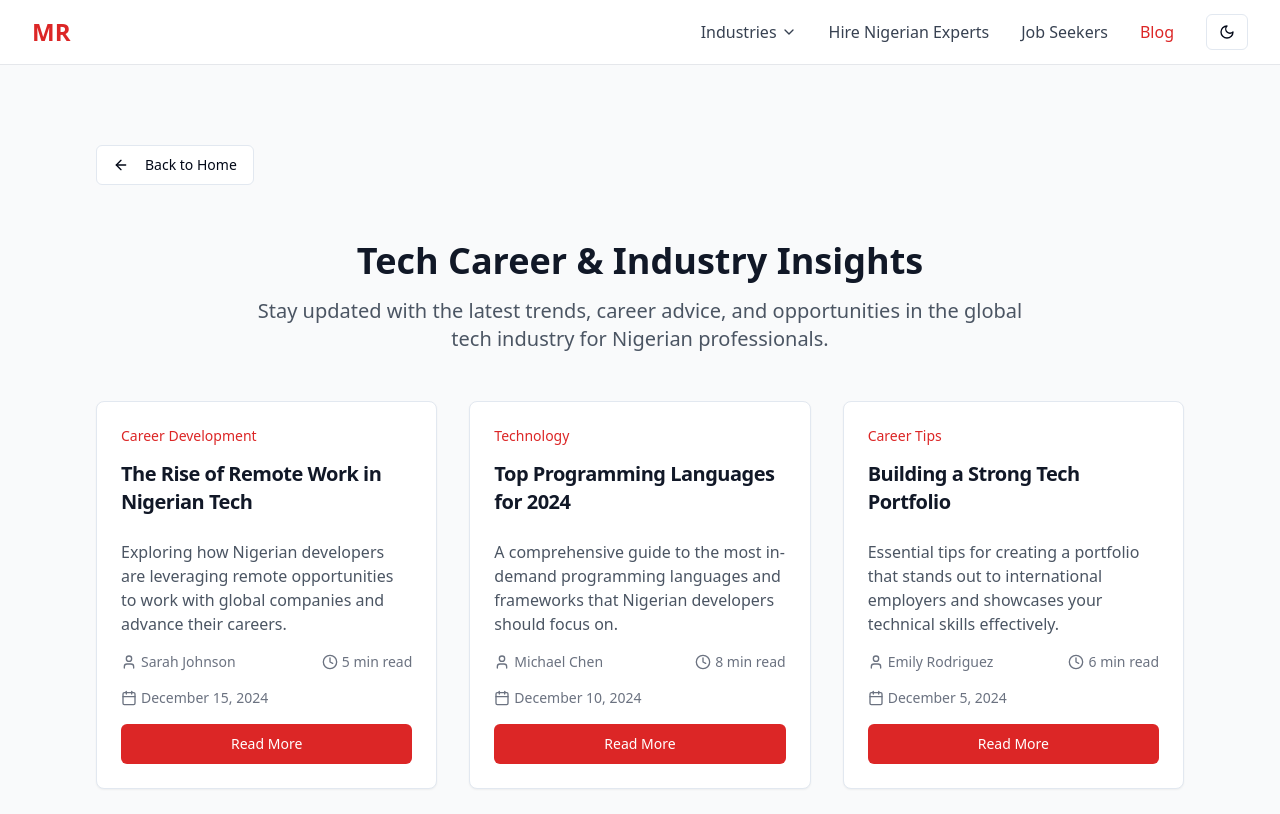
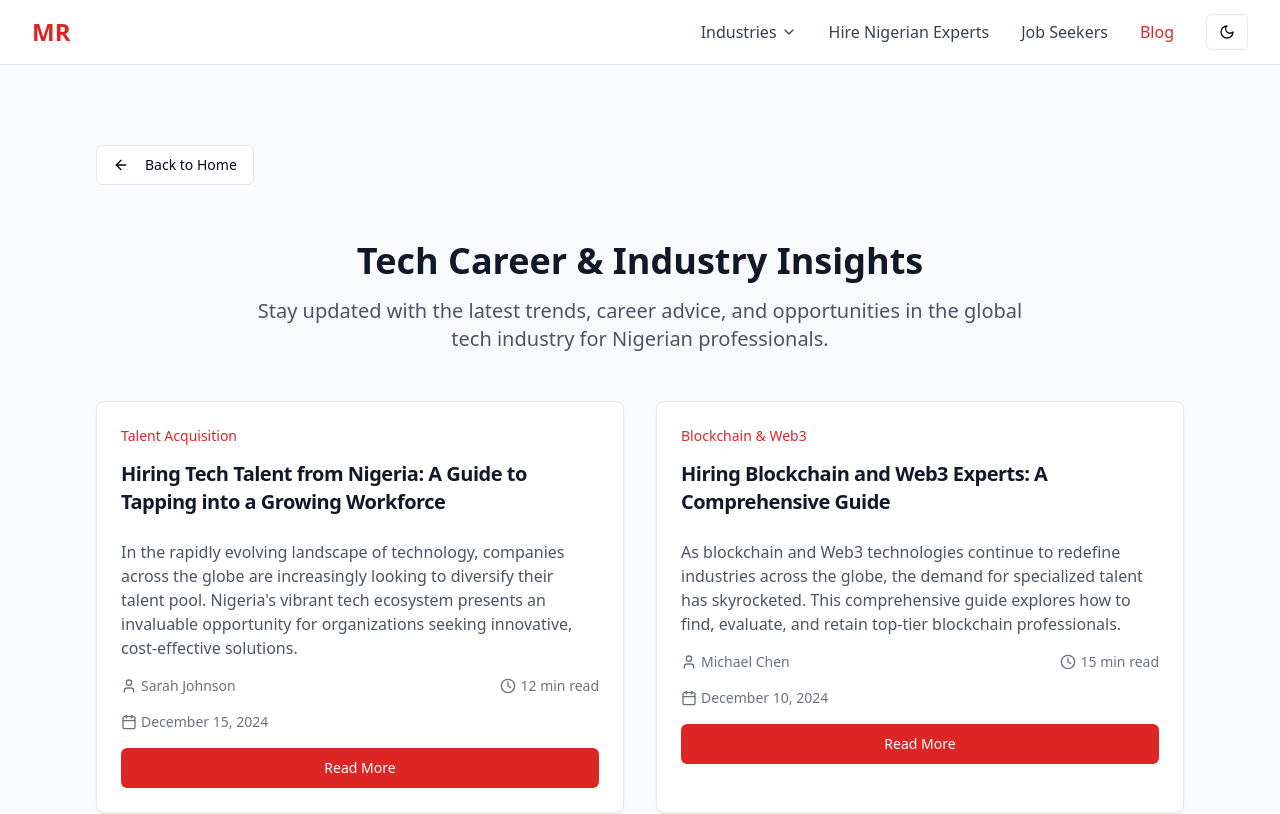
Before and after one commit to Acepro-ai/nigerian-tech-hive, a React (Vite) app: page /blog in a window 1280 px wide. Shown: the top 814 px of the page. Built offline with nearby package versions, Linux system fonts and the light colour scheme.

Commit message:
Update blog placeholders
Update the content of the blog placeholders with the provided text.

```diff
--- a/src/pages/Blog.tsx
+++ b/src/pages/Blog.tsx
@@ -9,30 +9,39 @@ const Blog = () => {
   const blogPosts = [
     {
       id: 1,
-      title: "The Rise of Remote Work in Nigerian Tech",
-      excerpt: "Exploring how Nigerian developers are leveraging remote opportunities to work with global companies and advance their careers.",
+      title: "Hiring Tech Talent from Nigeria: A Guide to Tapping into a Growing Workforce",
+      excerpt: "In the rapidly evolving landscape of technology, companies across the globe are increasingly looking to diversify their talent pool. Nigeria's vibrant tech ecosystem presents an invaluable opportunity for organizations seeking innovative, cost-effective solutions.",
       author: "Sarah Johnson",
       date: "December 15, 2024",
-      readTime: "5 min read",
-      category: "Career Development"
+      readTime: "12 min read",
+      category: "Talent Acquisition"
     },
     {
       id: 2,
-      title: "Top Programming Languages for 2024",
-      excerpt: "A comprehensive guide to the most in-demand programming languages and frameworks that Nigerian developers should focus on.",
+      title: "Hiring Blockchain and Web3 Experts: A Comprehensive Guide",
+      excerpt: "As blockchain and Web3 technologies continue to redefine industries across the globe, the demand for specialized talent has skyrocketed. This comprehensive guide explores how to find, evaluate, and retain top-tier blockchain professionals.",
       author: "Michael Chen",
       date: "December 10, 2024",
-      readTime: "8 min read",
-      category: "Technology"
+      readTime: "15 min read",
+      category: "Blockchain & Web3"
     },
     {
       id: 3,
-      title: "Building a Strong Tech Portfolio",
-      excerpt: "Essential tips for creating a portfolio that stands out to international employers and showcases your technical skills effectively.",
+      title: "The Potentials of the C# Programming Language",
+      excerpt: "C# has evolved from a simple, object-oriented language into a powerful tool capable of handling a wide range of applications. Discover why C# continues to be one of the most popular choices for developers worldwide.",
       author: "Emily Rodriguez",
+      date: "December 8, 2024",
+      readTime: "10 min read",
+      category: "Programming Languages"
+    },
+    {
+      id: 4,
+      title: "IT Job Market Trends: Opportunities and Skills in Demand",
+      excerpt: "The IT job market is constantly evolving, and as technology continues to advance, the demand for new skills and expertise changes. Understanding these trends can help both job seekers and employers navigate this fast-paced industry.",
+      author: "David Kim",
       date: "December 5, 2024",
-      readTime: "6 min read",
-      category: "Career Tips"
+      readTime: "8 min read",
+      category: "Career Development"
     }
   ];
 
@@ -59,7 +68,7 @@ const Blog = () => {
             </p>
           </div>
 
-          <div className="grid md:grid-cols-2 lg:grid-cols-3 gap-8 mb-12">
+          <div className="grid md:grid-cols-2 lg:grid-cols-2 gap-8 mb-12">
             {blogPosts.map((post) => (
               <Card key={post.id} className="card-hover bg-white dark:bg-gray-800">
                 <CardHeader>
```
